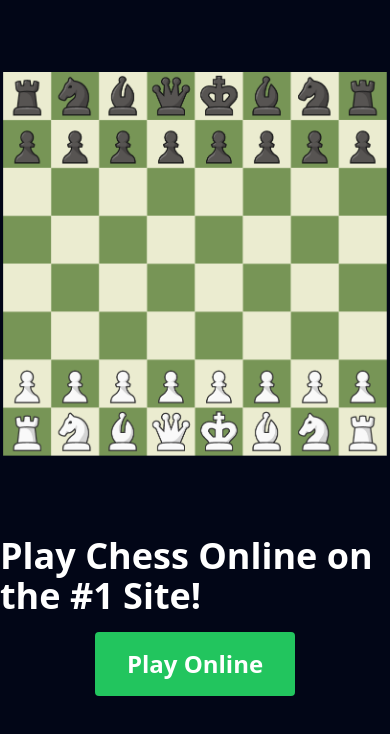
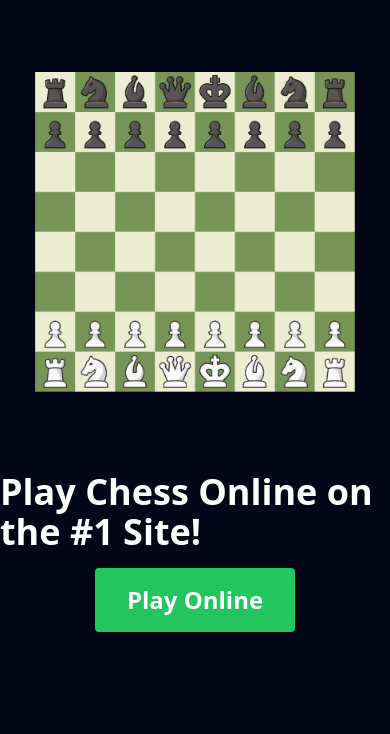
Before and after one commit to nikhilgarg26/multiplayer_chess, a React (Vite) app in the folder frontend/: page / in a window 390 px wide. Shown: the top 734 px of the page. Built offline with nearby package versions, Linux system fonts and the light colour scheme.

Commit message:
positioning done

```diff
--- a/frontend/src/screens/Landing.tsx
+++ b/frontend/src/screens/Landing.tsx
@@ -9,7 +9,7 @@ export const Landing = () => {
             <div className="pt-8 max-w-screen-lg mt-10">
                 <div className="grid grid-cols-1 gap-4 md:grid-cols-2">
                     <div className="flex justify-center">
-                        <img src="/chessboard.png" className="md:max-w-96 max-w-sm"></img>
+                        <img src="/chessboard.png" className="md:max-w-96 max-w-80"></img>
                     </div>
                     <div className="pt-16">
                         <div className="flex justify-center">
```
